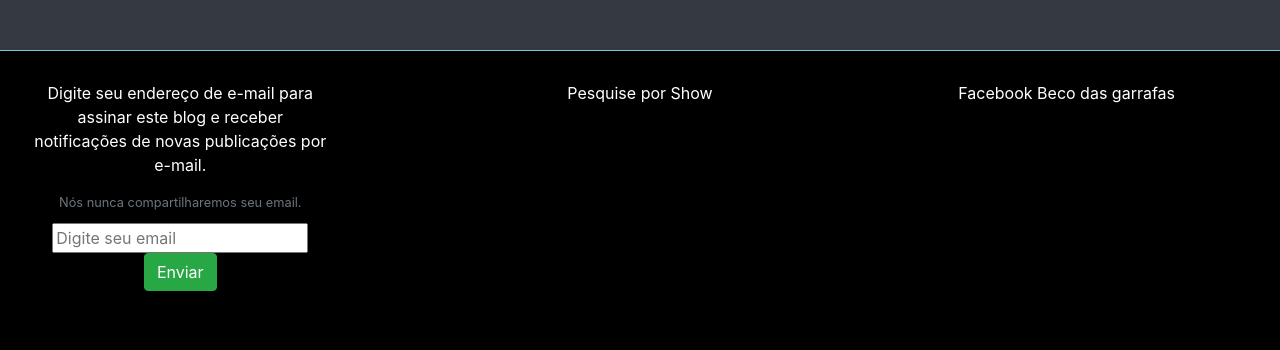
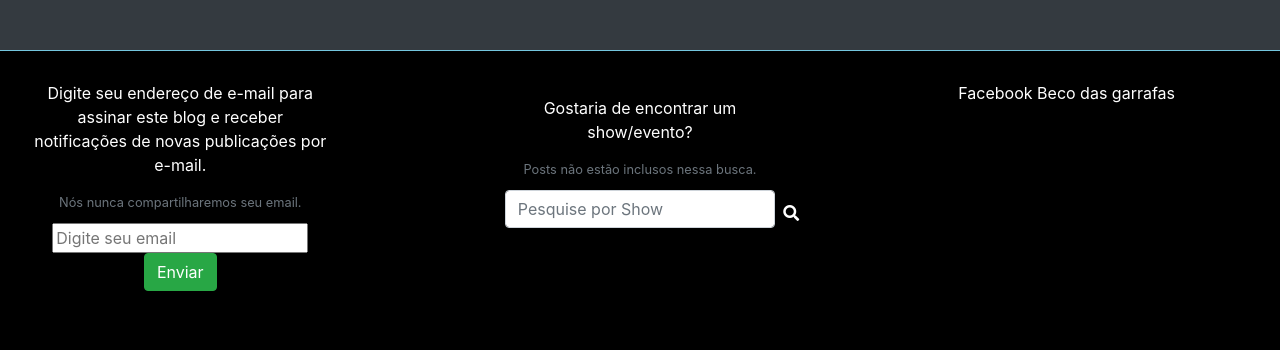
Before and after one commit to sbrj/site_eventos, a Django app: page / in a window 1280 px wide. Shown: the part 762-1112 px from the top of the page. Run offline with Django 3.2, Linux system fonts and the light colour scheme; data that the repository does not hold is empty; some libraries are stand-ins or nearby versions.

Commit message:
Mais estilizacoes e barra de busca

```diff
--- a/contas/models.py
+++ b/contas/models.py
@@ -1,6 +1,7 @@
 from django.conf import settings
 from django.db import models
 from django.utils import timezone
+import datetime
 
 class Categoria(models.Model):
     nome = models.CharField(max_length=255)
@@ -18,9 +19,16 @@ class Evento(models.Model):
     categoria = models.ForeignKey(Categoria, on_delete=models.CASCADE)
     data = models.DateTimeField(auto_now=False)
     descricao = models.TextField(null=True, blank=True)
+    imagem = models.ImageField(upload_to='img_evento', blank=True)
+
 
     class Meta:
         verbose_name_plural = "Eventos"
+
+    @property
+    def mes_ano(self):
+        data_evento = str(self.data.strftime('%d')) + '/' + str(self.data.strftime('%b'))
+        return data_evento
 
     def __str__(self):
         return self.show
@@ -40,6 +48,8 @@ class Post(models.Model):
     texto = models.TextField(blank=True, null=True)
     data_criacao = models.DateTimeField(default=timezone.now)
     data_publicacao = models.DateTimeField(blank=True, null=True)
+    imagem = models.ImageField(upload_to='img_post', blank=True)
+
 
     class Meta:
         verbose_name_plural = "posts"
--- a/contas/static/css/style.css
+++ b/contas/static/css/style.css
@@ -153,6 +153,34 @@ th {
     margin-bottom: 10px;
 }
 
+.form-control {
+    width: 90% !important;
+    display: inline-block !important;
+}
+
+/* Search */
+
+.fas.fa-search {
+    position: absolute;
+    right: 6px;
+    cursor: pointer;
+}
+
+.search-div {
+    padding: 0px;
+    margin-top: 15px;
+    margin-bottom: 15px;
+    display: inline-block;
+}
+
+
+/* Filter */
+
+.filter-div {
+    margin-bottom: 15px;
+    padding: 0;
+}
+
 /* Footer */
 
 .footer {
--- a/contas/static/js/scripts.js
+++ b/contas/static/js/scripts.js
@@ -0,0 +1,9 @@
+$(document).ready(function() {
+    var searchBtn = $('#search-btn');
+    var searchForm = $('#search-form');
+
+    $(searchBtn).on('click', function() {
+        searchForm.submit();
+    });
+
+});
--- a/contas/templates/base.html
+++ b/contas/templates/base.html
@@ -41,5 +41,6 @@
 <script src="https://code.jquery.com/jquery-3.2.1.slim.min.js" integrity="sha384-KJ3o2DKtIkvYIK3UENzmM7KCkRr/rE9/Qpg6aAZGJwFDMVNA/GpGFF93hXpG5KkN" crossorigin="anonymous"></script>
 <script src="https://cdnjs.cloudflare.com/ajax/libs/popper.js/1.12.9/umd/popper.min.js" integrity="sha384-ApNbgh9B+Y1QKtv3Rn7W3mgPxhU9K/ScQsAP7hUibX39j7fakFPskvXusvfa0b4Q" crossorigin="anonymous"></script>
 <script src="https://maxcdn.bootstrapcdn.com/bootstrap/4.0.0/js/bootstrap.min.js" integrity="sha384-JZR6Spejh4U02d8jOt6vLEHfe/JQGiRRSQQxSfFWpi1MquVdAyjUar5+76PVCmYl" crossorigin="anonymous"></script>
+<script src="{% static 'js/scripts.js' %}"></script>
 </body>
 </html>
--- a/contas/templates/contas/footer.html
+++ b/contas/templates/contas/footer.html
@@ -7,13 +7,23 @@
                     <small id="emailHelp" class="form-text text-muted">Nós nunca compartilharemos seu email.</small>
                     <form method="POST">
                     {% csrf_token %}
-                    {{ email_html }}
-                    <input type="submit" class="btn btn-success" value="Enviar">
+                    <div class="">
+                        {{ email_html }}
+                        <input type="submit" class="btn btn-success" value="Enviar">
+                    </div>
                     </form>
                 </div>
             </div>
             <div class="footer-bloco col-md text-center">
-                Pesquise por Show
+                <div class="text-center search-div form-group col-md-10">
+                    <p class="">Gostaria de encontrar um show/evento?</p>
+                    <small id="emailHelp" class="form-text text-muted">Posts não estão inclusos nessa busca.</small>
+                    <form method="GET" id="search-form">
+                        <div><input class="form-control" type="text" id="search" name="search" placeholder="Pesquise por Show" value="{{ request.GET.search }}">
+                            <span><i class="fas fa-search search-div" id=search-btn></i></span>
+                        </div>
+                    </form>
+                </div>
             </div>
             <div class="footer-bloco col-md text-center">
                 Facebook Beco das garrafas
--- a/contas/templates/contas/listagem.html
+++ b/contas/templates/contas/listagem.html
@@ -31,7 +31,7 @@
                 <tbody class="corpo-tabela">
                     {% for evento in eventos %}
                     <tr>
-                        <th scope="row"><a href="{% url 'atualizar' evento.id %}">{{evento.data.date}}</a></th>
+                        <th scope="row"><a href="{% url 'atualizar' evento.id %}">{{evento.mes_ano}}</a></th>
                         <td><a href="{% url 'atualizar' evento.id %}">{{evento.data.time}}</a></td>
                         <td><a href="{% url 'atualizar' evento.id %}">{{evento.show}}</a></td>
                         <td><a href="{% url 'atualizar' evento.id %}">{{evento.categoria}}</a></td>
--- a/contas/views.py
+++ b/contas/views.py
@@ -32,13 +32,17 @@ def delete(request, id):
 
 def listagem(request):
     data = {}
-    data['eventos'] = Evento.objects.all()
     data['email_html'] = email_f(request.POST)
+    search = request.GET.get('search')
+    if search:
+        data['eventos'] = Evento.objects.filter(show__icontains=search)
+    else:
+        data['eventos'] = Evento.objects.all().order_by('data')
     return render(request, 'contas/listagem.html', data)
 
 def postagens(request):
     data ={}
-    data['posts'] = Post.objects.filter(data_publicacao__lte=timezone.now()).order_by('data_publicacao')
+    data['posts'] = Post.objects.filter(data_publicacao__lte=timezone.now()).order_by('-data_publicacao')
     data['email_html'] = email_f(request.POST)
     return render(request, 'contas/postagens.html', data)
 
--- a/controle_gastos/settings.py
+++ b/controle_gastos/settings.py
@@ -121,4 +121,7 @@ USE_TZ = True
 STATIC_URL = '/static/'
 STATIC_ROOT = os.path.join(BASE_DIR, 'static')
 
+MEDIA_URL = '/media/'
+MEDIA_ROOT = os.path.join(BASE_DIR, 'media')
+
 LOGIN_REDIRECT_URL = '/'
--- a/controle_gastos/urls.py
+++ b/controle_gastos/urls.py
@@ -15,7 +15,10 @@ Including another URLconf
 """
 from django.contrib import admin
 from django.urls import path, include
+from django.conf import settings
+from django.conf.urls.static import static
 from contas.views import *
+
 
 urlpatterns = [
     path('admin/', admin.site.urls),
@@ -28,4 +31,4 @@ urlpatterns = [
     path('post/novo', novo_post, name="novo_post"),
     path('post/<str:id>/editar/', editar_post, name='editar_post'),
 
-]
+] + static(settings.MEDIA_URL, document_root=settings.MEDIA_ROOT)
```
Also changed, not shown: contas/admin.py (+7 -1 lines), contas/migrations/0012_auto_20200223_1559.py (added).
